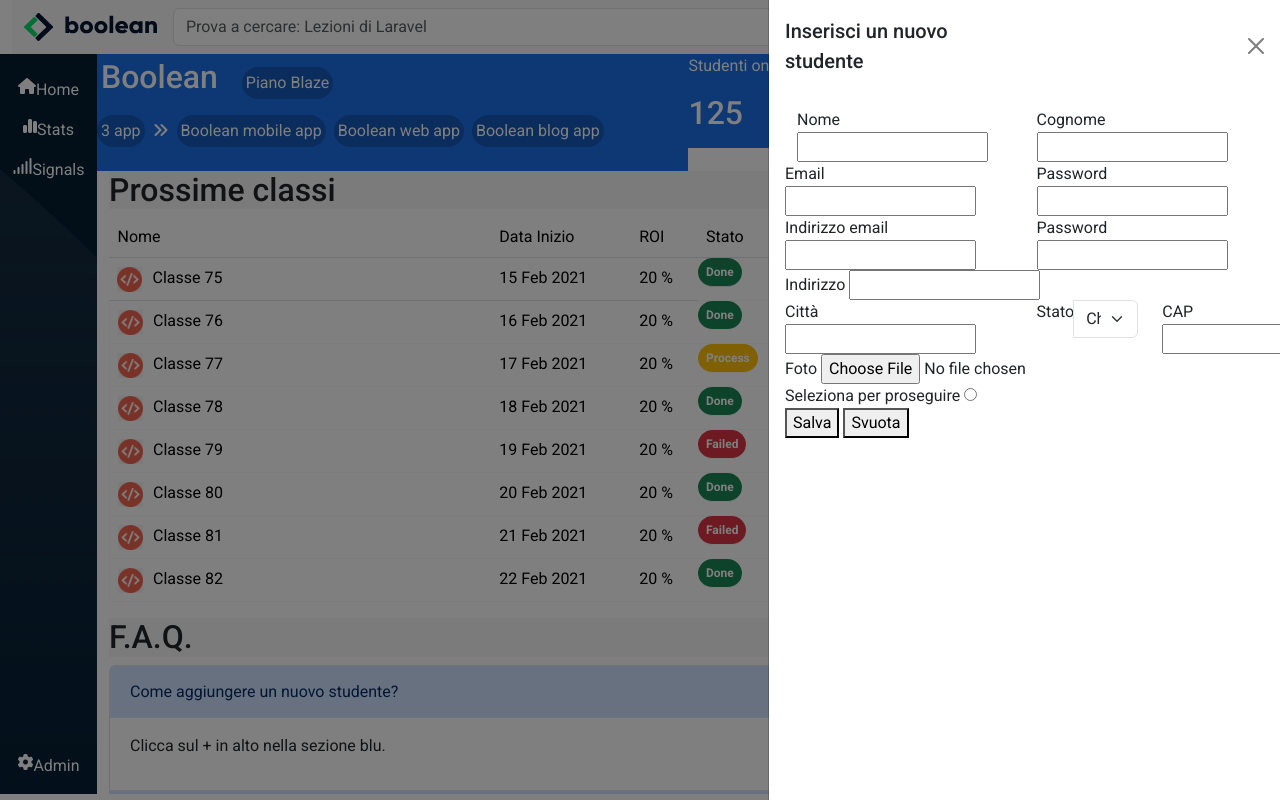
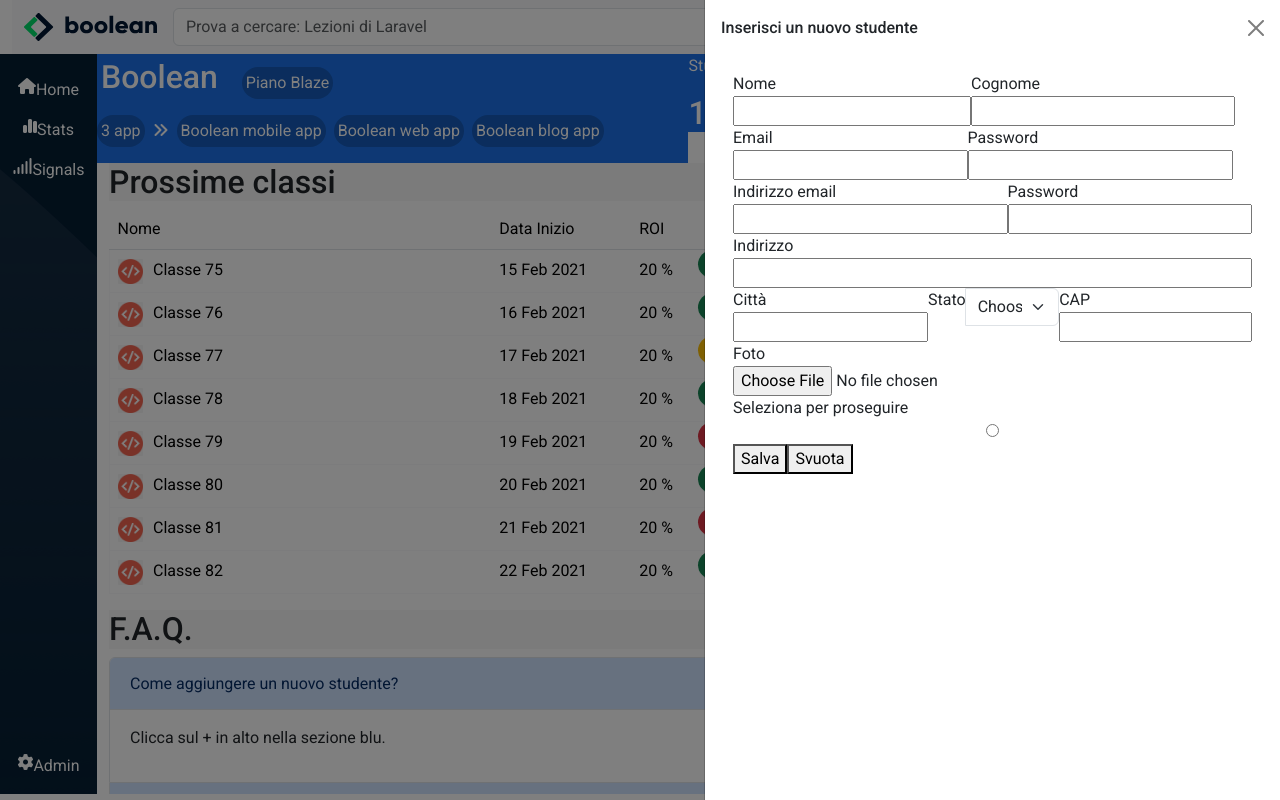
Before and after one commit to martinaliporata/html-css-bootstrap-dashboard, a plain HTML site: page index.html in a window 1280 px wide. Both pictures are taken after a click on the button 1151 px from the left and 106 px from the top of the page. Drawn offline with nearby package versions, Linux system fonts and the light colour scheme.

Commit message:
done offcanvas

```diff
--- a/css/style.css
+++ b/css/style.css
@@ -15,6 +15,8 @@
 
 .my_aside {
     height: calc(100vh - 60px);
+    background-image: url(../img/sidebar-bg.png);
+    width: 60px;
 }
 
 .my_main-measures {
@@ -26,11 +28,6 @@
     width: 50px;
 }
 
-.my_aside {
-    background-image: url(../img/sidebar-bg.png);
-    width: 60px;
-}
-
 .custom-class {
     display: none;
 }
@@ -40,7 +37,11 @@
 }
 
 #my_canvas-students {
-    width: 40%;
+    width: 45%;
+}
+
+input.my_inputs {
+    width: 100%;
 }
 
 
@@ -56,6 +57,10 @@
     .logo-big {
         display: none;
     }
+/*
+    input.my_inputs {
+        width: 50%;
+    } */
 }
 
 @media screen and (min-width:992px) {
--- a/index.html
+++ b/index.html
@@ -73,11 +73,10 @@
                 </div>
             </div>
             <div class="my_main-measures d-flex flex-column overflow-auto">
-                <div class="my_header">
-                    <div class="container-fluid g-0">
-                        <div class="row text-white g-0">
-                            <div class="col-12 col-md-4 order-md-2 col-lg-3 mb-4">
-                                <div class="d-flex align-items-center pt-4" style="background-color: #1c71e8;">
+                <div class="container-fluid">
+                    <div class="row text-white">
+                        <div class="col-12 col-md-4 order-md-2 col-lg-3 g-0">
+                            <div class="d-flex align-items-center" style="background-color: #1c71e8;">
                                 <p class="pe-4">
                                     Nuovo studente
                                 </p>
@@ -86,56 +85,62 @@
                                 </a>
                                 <div class="offcanvas offcanvas-end" tabindex="-1" id="my_canvas-students" aria-labelledby="offcanvasExampleLabel">
                                     <div class="offcanvas-header">
-                                            <h5 class="offcanvas-title" id="my_canvas-students">Inserisci un nuovo studente</h5>
+                                        <h6 class="offcanvas-title" id="my_canvas-students">Inserisci un nuovo studente</h6>
                                         <button type="button" class="btn-close" data-bs-dismiss="offcanvas" aria-label="Close"></button>
                                     </div>
                                     <div class="offcanvas-body">
                                         <form action="">
                                             <div class="container">
                                                 <div class="row">
-                                                        <div class="col-12 col-md-6">
+                                                    <div class="d-md-flex">
+                                                        <div>
                                                             <label for="Nome">Nome</label>
-                                                            <input type="text" name="Nome" id="Name">
+                                                            <input class="my_inputs" type="text" name="Nome" id="Name">
                                                         </div>
-                                                        <div class="col-12 col-md-6">
+                                                        <div>
                                                             <label for="Cognome">Cognome</label>
-                                                            <input type="text" name="Cognome" id="Cognome">
+                                                            <input class="my_inputs" type="text" name="Cognome" id="Cognome">
                                                         </div>
                                                     </div>
                                                 </div>
                                                 <div class="row">
-                                                    <div class="col-12 col-md-6">
+                                                    <div class="d-md-flex">
+                                                        <div>
                                                             <label for="Email1">Email</label>
-                                                        <input type="email" name="Email" id="Email1">
+                                                            <input class="my_inputs" type="email" name="Email" id="Email1">
                                                         </div>
-                                                    <div class="col-12 col-md-6">
+                                                        <div>
                                                             <label for="password">Password</label>
-                                                        <input type="password" id="password">
+                                                            <input class="my_inputs" type="password" id="password">
+                                                        </div>
                                                     </div>
                                                 </div>
                                                 <div class="row">
-                                                    <div class="col-12 col-md-6">
+                                                    <div class="d-md-flex">
+                                                        <div>
                                                             <label for="Email2">Indirizzo email</label>
-                                                        <input type="email" name="Email" id="Email2">
+                                                            <input class="my_inputs" type="email" name="Email" id="Email2">
                                                         </div>
-                                                    <div class="col-12 col-md-6">
+                                                        <div>
                                                             <label for="password">Password</label>
-                                                        <input type="password">
+                                                            <input class="my_inputs" type="password">
+                                                        </div>
                                                     </div>
                                                 </div>
                                                 <div class="row">
-                                                    <div class="col-12">
+                                                    <div>
                                                         <label for="Indirizzo">Indirizzo</label>
-                                                        <input type="text" name="Indirizzo" id="Indirizzo">
+                                                        <input class="my_inputs" type="text" name="Indirizzo" id="Indirizzo">
                                                     </div>
                                                 </div>
                                                 <div class="row">
-                                                    <div class="col-12 col-lg-6">
+                                                    <div class="d-md-flex">
+                                                        <div>
                                                             <label for="Città">Città</label>
-                                                        <input type="text" name="Città" id="Città">
+                                                            <input class="my_inputs" type="text" name="Città" id="Città">
                                                         </div>
-                                                    <div class="col-12 col-lg-3">
-                                                        <div class="input-group mb-3">
+                                                        <div>
+                                                            <div class="my_inputs input-group mb-3">
                                                                 <label for="Stato">Stato</label>
                                                                 <select class="form-select" id="Stato">
                                                                     <option selected>Choose...</option>
@@ -145,27 +150,29 @@
                                                                 </select>
                                                             </div>
                                                         </div>
-                                                    <div class="col-12 col-lg-3">
+                                                        <div>
                                                             <label for="cap">CAP</label>
-                                                        <input type="text" name="cap" id="cap">
+                                                            <input class="my_inputs" type="text" name="cap" id="cap">
+                                                        </div>
                                                     </div>
                                                 </div>
                                                 <div class="row">
-                                                    <div class="col-12">
+                                                    <div>
                                                         <label for="foto">Foto</label>
-                                                        <input type="file" id="foto">
+                                                        <input class="my_inputs" type="file" id="foto">
                                                     </div>
                                                 </div>
                                                 <div class="row">
-                                                    <div class="col-12">
+                                                    <div>
                                                         <label for="Seleziona">Seleziona per proseguire</label>
-                                                        <input type="radio" name="Accept" id="Seleziona" placeholder="Seleziona per proseguire">
+                                                        <input class="my_inputs" type="radio" name="Accept" id="Seleziona" placeholder="Seleziona per proseguire">
                                                     </div>
                                                 </div>
                                                 <div class="row">
-                                                    <div class="col-12">
-                                                        <button>Salva</button>
+                                                    <div class="d-md-flex">
+                                                        <button class="my_inputs">Salva</button>
                                                         <button>Svuota</button>
+                                                    </div>
                                                 </div>
                                             </div>
                                         </form>
@@ -174,7 +181,7 @@
                             </div>
                         </div>
                         <div class="col-12 col-md-4 order-md-0 col-lg-6 g-0">
-                                <div class="pb-2" style="background-color: #1c71e8;">
+                            <div style="background-color: #1c71e8;">
                                 <div class="d-flex align-items-baseline">
                                     <h2 class="pe-4 p-1">
                                         Boolean
@@ -208,7 +215,7 @@
                             </div>
                         </div>
                         <div class="col-12 col-md-4 order-md-1 col-lg-3 g-0">
-                                <div class="pb-2" style="background-color: #1c71e8;">
+                            <div style="background-color: #1c71e8;">
                                 <div>
                                     <p>
                                         Studenti online negli ultimi 30 minuti
@@ -216,7 +223,6 @@
                                     <h2>
                                         125
                                     </h2>
-                                    </div>
                                 </div>
                             </div>
                         </div>
@@ -240,7 +246,7 @@
                                     </tr>
                                 </thead>
                                 <tbody>
-                                    <tr>
+                                    <tr class="border border-bottom-1 border-light">
                                         <td class="w-50"><img class="my_icon-pink" src="img/class-avatar.jpg" alt="">Classe 75</td>
                                         <td class="d-none d-md-table-cell">15 Feb 2021</td>
                                         <td class="d-none d-md-table-cell">20 &percnt;</td>
```
Lines whose indentation alone changed are shown as unchanged.
